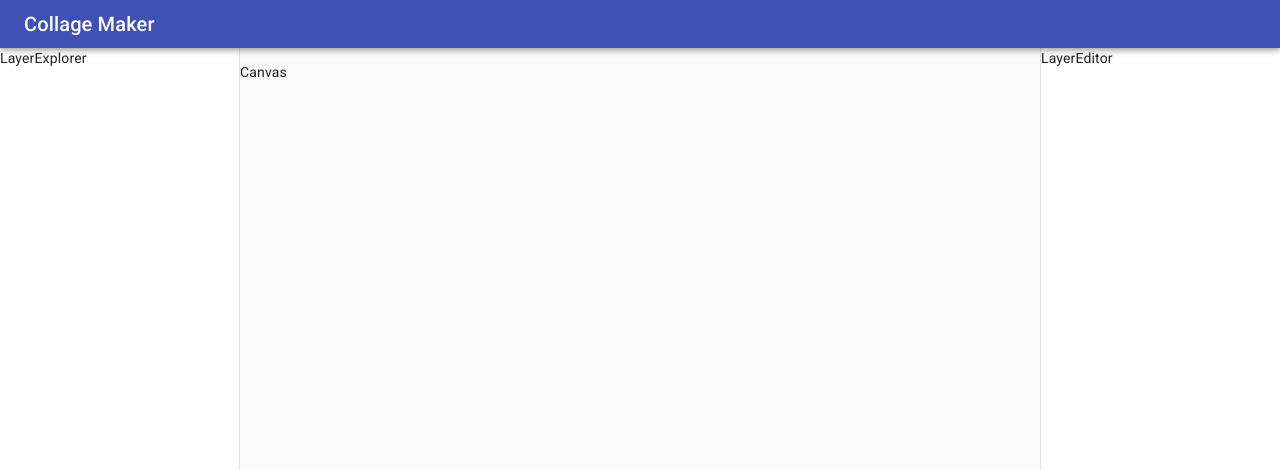
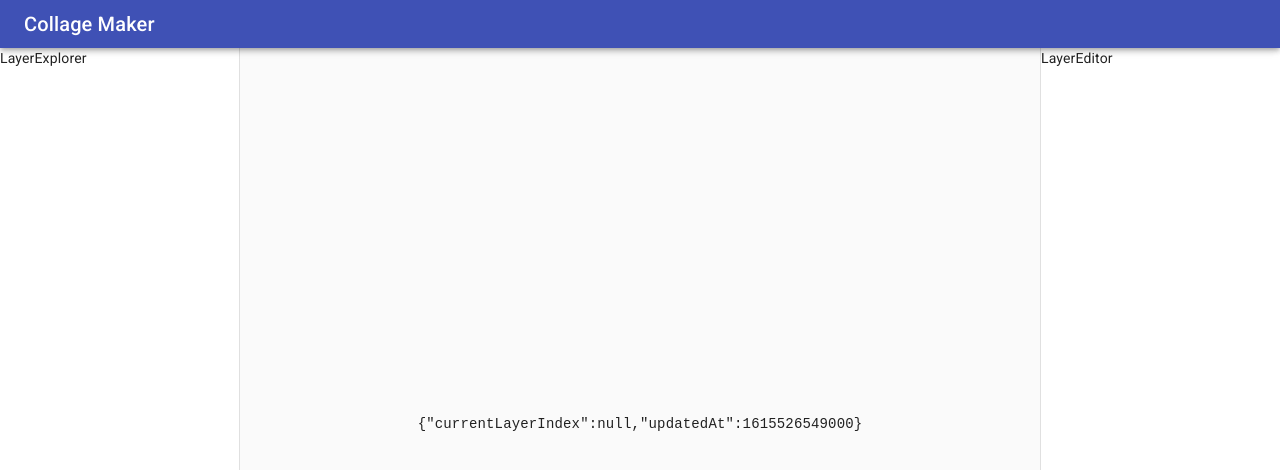
Before and after one commit to heath-s/collage-maker, a React (Create React App) app: page / in a window 1280 px wide. Shown: the top 470 px of the page. Built offline with nearby package versions, Linux system fonts and the light colour scheme.

Commit message:
feat(canvas): 테스트용 Redux tickAll

```diff
--- a/src/app/editor/canvas/index.tsx
+++ b/src/app/editor/canvas/index.tsx
@@ -1,12 +1,56 @@
-import React, { FunctionComponent } from 'react';
+import React, { FunctionComponent, useEffect, useMemo } from 'react';
+import { bindActionCreators } from 'redux';
+import Grid from '@material-ui/core/Grid';
+import { makeStyles } from '@material-ui/core/styles';
 import { AppHeaderGap } from 'src/app';
+import { useAppDispatch, useAppSelector } from 'src/app/hooks';
+import { tickAll } from '../duck';
+
+const useStyles = makeStyles(() => ({
+  root: {
+    display: 'flex',
+    flexDirection: 'column',
+    height: '100vh',
+  },
+  grid: {
+    flexGrow: 1,
+  }
+}));
 
 const Canvas: FunctionComponent = () => {
+  const state = useAppSelector((state) => state.editor);
+
+  const dispatch = useAppDispatch();
+  const actions = useMemo(() => bindActionCreators({ tickAll }, dispatch), [dispatch]);
+
+  const classes = useStyles();
+
+  /**
+   * @todo 제거
+   */
+  useEffect(() => {
+    const interval = window.setInterval(() => {
+      actions.tickAll();
+    }, 1000);
+
+    return () => {
+      window.clearInterval(interval);
+    };
+  }, []);
+
   return (
-    <>
+    <div className={classes.root}>
       <AppHeaderGap />
-      <p>Canvas</p>
-    </>
+
+      <Grid
+        container
+        justify="center"
+        alignItems="center"
+        className={classes.grid}
+      >
+        <pre style={{ whiteSpace: 'pre-wrap', wordBreak: 'break-all' }}>{JSON.stringify(state)}</pre>
+      </Grid>
+    </div>
   );
 };
 
--- /dev/null
+++ b/src/app/editor/duck.ts
@@ -0,0 +1,24 @@
+import { createSlice } from '@reduxjs/toolkit';
+
+interface EditorState {
+  currentLayerIndex: number | null;
+  updatedAt: number;
+}
+
+const initialState: EditorState = {
+  currentLayerIndex: null,
+  updatedAt: 0,
+};
+
+const editorSlice = createSlice({
+  name: 'editor',
+  initialState,
+  reducers: {
+    tickAll: (state) => {
+      state.updatedAt = Date.now();
+    },
+  }
+});
+
+export const { tickAll } = editorSlice.actions;
+export default editorSlice.reducer;
--- a/src/app/hooks.ts
+++ b/src/app/hooks.ts
@@ -1,5 +1,6 @@
 import { TypedUseSelectorHook, useDispatch, useSelector } from 'react-redux';
 import { RootState, AppDispatch } from 'src/app/store';
 
+// eslint-disable-next-line @typescript-eslint/explicit-module-boundary-types
 export const useAppDispatch = () => useDispatch<AppDispatch>();
 export const useAppSelector: TypedUseSelectorHook<RootState> = useSelector;
--- a/src/app/store.ts
+++ b/src/app/store.ts
@@ -1,7 +1,10 @@
 import { configureStore } from '@reduxjs/toolkit';
+import editor from 'src/app/editor/duck';
 
 const store = configureStore({
-  reducer: {}
+  reducer: {
+    editor,
+  }
 });
 
 export type RootState = ReturnType<typeof store.getState>;
```
